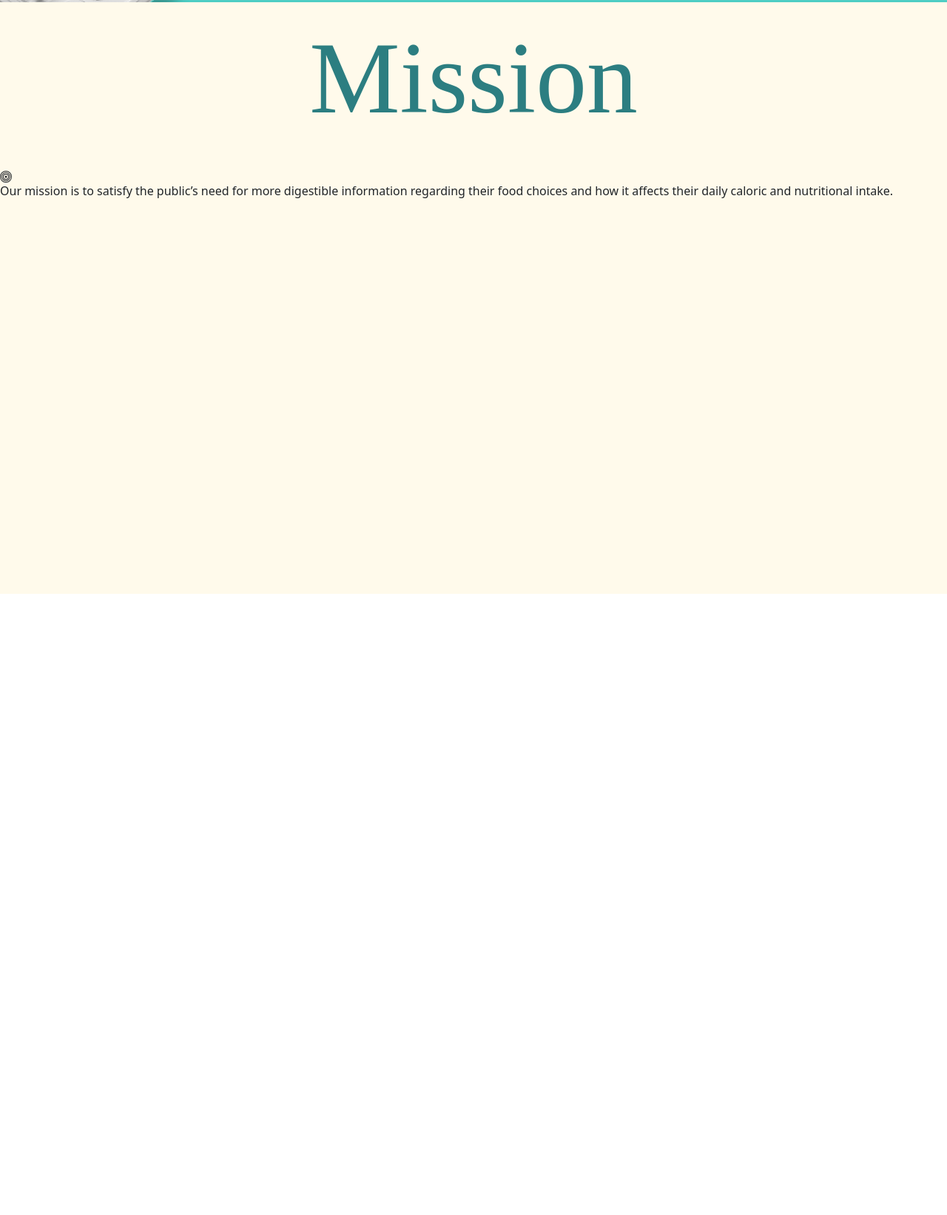
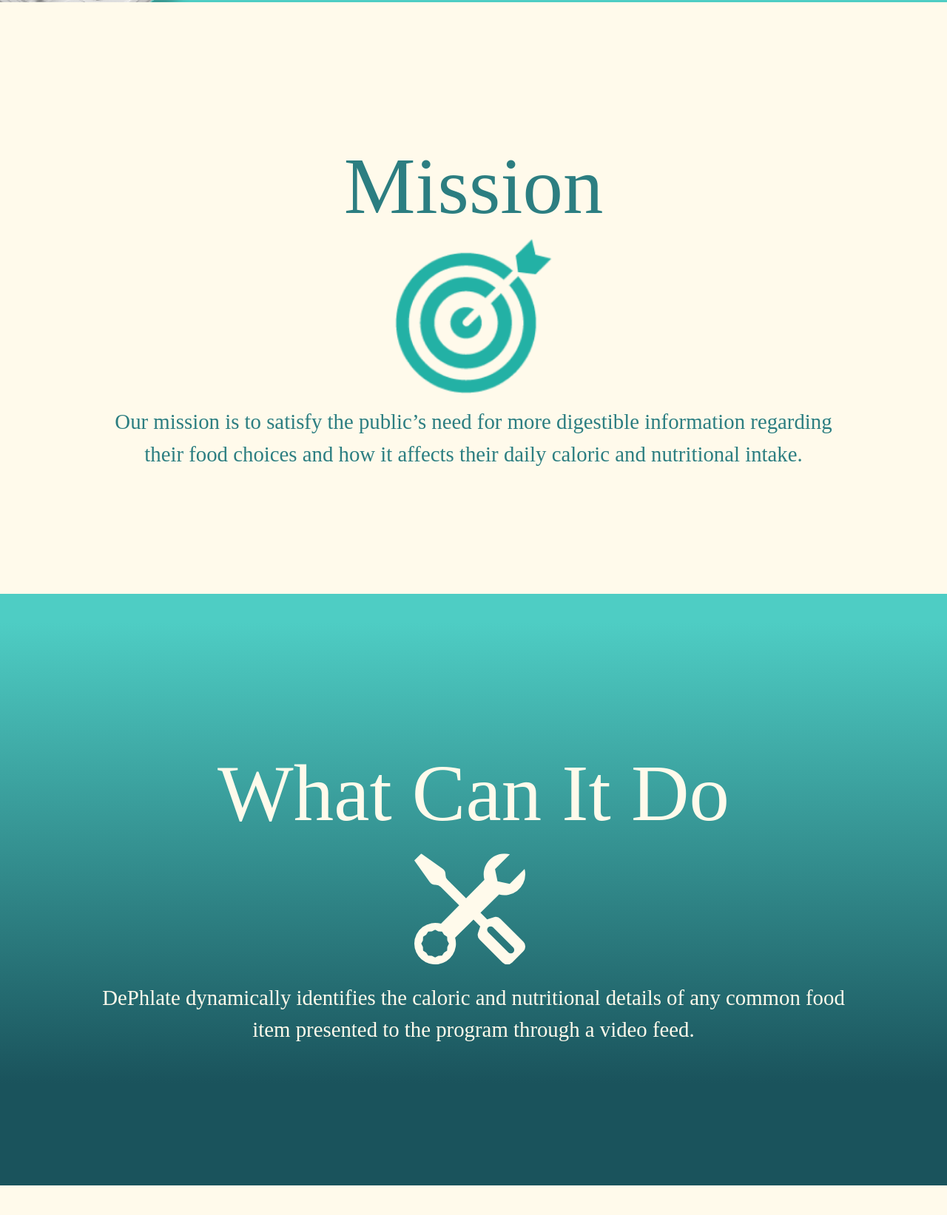
Before and after one commit to Dragorific/DePhlate_Capstone, a plain HTML site: page landing_page/index.html in a window 1280 px wide. Shown: the part 797-2440 px from the top of the page at 74% size. Before the commit the page ends 1600 px from the top, so only its background shows below. Drawn offline with nearby package versions, Linux system fonts and the light colour scheme; files that its build step writes are made by us from their sources; a script that the page names is missing; a web font is replaced by a local one.

Commit message:
added more stuff

```diff
--- a/landing_page/index.html
+++ b/landing_page/index.html
@@ -28,9 +28,9 @@
                 </button>
                 <div class="navbar-menu">
                     <ul class="dropdownList list-group list-group-flush">
-                        <li class="list-group-item"><a>Mission</a></li>
-                        <li class="list-group-item"><a>What Can It Do</a></li>
-                        <li class="list-group-item" style="border-bottom: none;"><a>Features</a></li>
+                        <li class="list-group-item"><a href="#mission-box">Mission</a></li>
+                        <li class="list-group-item"><a href="#what-box">What Can It Do</a></li>
+                        <li class="list-group-item" style="border-bottom: none;"><a href="#features-box">Features</a></li>
                     </ul>
                 </div>
             </nav>
@@ -57,16 +57,48 @@
 
             </div>
 
-            <div class="mission-box">
-                <p>Mission</p>
-                <svg xmlns="http://www.w3.org/2000/svg" width="16" height="16" fill="currentColor" class="bi bi-bullseye" viewBox="0 0 16 16">
-                    <path d="M8 15A7 7 0 1 1 8 1a7 7 0 0 1 0 14zm0 1A8 8 0 1 0 8 0a8 8 0 0 0 0 16z"/>
-                    <path d="M8 13A5 5 0 1 1 8 3a5 5 0 0 1 0 10zm0 1A6 6 0 1 0 8 2a6 6 0 0 0 0 12z"/>
-                    <path d="M8 11a3 3 0 1 1 0-6 3 3 0 0 1 0 6zm0 1a4 4 0 1 0 0-8 4 4 0 0 0 0 8z"/>
-                    <path d="M9.5 8a1.5 1.5 0 1 1-3 0 1.5 1.5 0 0 1 3 0z"/>
-                </svg>
-                <h6>Our mission is to satisfy the public’s need for more digestible information regarding their food choices and how it affects their daily caloric and nutritional intake.</h3>
+            <div id="mission-box">
+                <div class="section position-absolute top-50 start-0 translate-middle-y">
+                    <p class="header text-center">Mission</p>
+                    <img src="img/mission.png">
+                    <div class="txt">
+                        <p class="text-center description">
+                            Our mission is to satisfy the public’s need for more digestible information regarding their food choices and how it affects their daily caloric and nutritional intake.
+                        </p>
+                    </div>
+                </div>
             </div>
+
+            <div id="what-box">
+                <div class="section position-absolute top-50 start-0 translate-middle-y">
+                    <p class="header text-center">What Can It Do</p>
+                    <!-- <img src="img/mission.png"> -->
+                    <svg xmlns="http://www.w3.org/2000/svg" width="150" height="150" fill="#FFFAEB" class="bi bi-tools" viewBox="0 0 16 16">
+                        <path d="M1 0 0 1l2.2 3.081a1 1 0 0 0 .815.419h.07a1 1 0 0 1 .708.293l2.675 2.675-2.617 2.654A3.003 3.003 0 0 0 0 13a3 3 0 1 0 5.878-.851l2.654-2.617.968.968-.305.914a1 1 0 0 0 .242 1.023l3.27 3.27a.997.997 0 0 0 1.414 0l1.586-1.586a.997.997 0 0 0 0-1.414l-3.27-3.27a1 1 0 0 0-1.023-.242L10.5 9.5l-.96-.96 2.68-2.643A3.005 3.005 0 0 0 16 3c0-.269-.035-.53-.102-.777l-2.14 2.141L12 4l-.364-1.757L13.777.102a3 3 0 0 0-3.675 3.68L7.462 6.46 4.793 3.793a1 1 0 0 1-.293-.707v-.071a1 1 0 0 0-.419-.814L1 0Zm9.646 10.646a.5.5 0 0 1 .708 0l2.914 2.915a.5.5 0 0 1-.707.707l-2.915-2.914a.5.5 0 0 1 0-.708ZM3 11l.471.242.529.026.287.445.445.287.026.529L5 13l-.242.471-.026.529-.445.287-.287.445-.529.026L3 15l-.471-.242L2 14.732l-.287-.445L1.268 14l-.026-.529L1 13l.242-.471.026-.529.445-.287.287-.445.529-.026L3 11Z"/>
+                      </svg>
+                    <div class="txt">
+                        <p class="text-center description">
+                            DePhlate dynamically identifies the caloric and nutritional details of any common food item presented to the program through a video feed.
+                        </p>
+                    </div>
+                </div>
+            </div>
+
+            <div id="features-box">
+                <div class="section position-absolute top-50 start-0 translate-middle-y">
+                    <p class="header text-center">Features</p>
+                    <img src="img/checklist.png">
+                    <div class="txt">
+                        <ul>
+                            <li>Food Identification</li>
+                            <li>Calorie Tracking</li>
+                            <li>Nutritional Information</li>
+                            <li>Personalized Health Advice</li>
+                        </ul>
+                    </div>
+                </div>
+            </div>
+
 
         </div>
 
--- a/landing_page/style.scss
+++ b/landing_page/style.scss
@@ -16,6 +16,10 @@
             transition: height 500ms ease;
             .dropdownList{
                 display: none;
+                a{
+                    text-decoration: none;
+                    color: #FFFAEB;
+                }
                 .list-group-item{
                     background-color: #2c7e81;
                     border-bottom: 1.5px solid rgba(0, 0, 0, 0.125);
@@ -107,14 +111,90 @@
 
     }
 
-    .mission-box{
+    #mission-box{
         height: 100vh;
         background-color: #FFFAEB;
-        p{
+        position: relative;
+
+        .header{
             font-family: 'Baumans';
-            font-size: calc(3rem + 7vw);
+            // font-size: calc(3rem + 7vw);
+            font-size: calc(2rem + 6vw);
             color: #2c7e81;
-            text-align: center;
+            margin: 0 0 24px 0;
+        }
+        img{
+            width: calc(180px + 10vw);
+            margin: -35px calc(50% - (180px + 10vw)/2) 16px;
+        }
+        .txt{
+            margin: 0 10vw;
+            .description{
+                color: #2c7e81;
+                font-family: 'Koh Santepheap';
+                font-size: calc(1rem + 1vw);
+                margin: 0;
+            }
         }
     }
+
+    #what-box{
+        height: 100vh;
+        background: linear-gradient(180deg, #4ECDC4 4.8%, #1A535C 82.81%);
+        position: relative;
+
+        .header{
+            font-family: 'Baumans';
+            font-size: calc(2rem + 6vw);
+            color: #FFFAEB;
+            margin: 0;
+        }
+        svg{
+            margin: 0 calc(50% - 80px);
+        }
+        .txt{
+            margin: 0 10vw;
+            .description{
+                color: #FFFAEB;
+                font-family: 'Koh Santepheap';
+                font-size: calc(1rem + 1vw);
+                margin: 24px 0 0 0;
+            }
+        }
+    }
+
+    #features-box{
+        height: 100vh;
+        background-color: #FFFAEB;
+        position: relative;
+        .section{
+            width: 100%;
+            .header{
+                font-family: 'Baumans';
+                // font-size: calc(3rem + 7vw);
+                font-size: calc(2rem + 6vw);
+                color: #2c7e81;
+                margin: 0 0 24px 0;
+            }
+            img{
+                width: calc(120px + 10vw);
+                margin: -35px calc(50% - (120px + 10vw)/2) 16px;
+            }
+            .txt{
+                margin: 0 10vw;
+                ul{
+                    text-align: center;
+                    list-style-position: inside;
+                    padding: 0;
+                    li{
+                        color: #2c7e81;
+                        font-family: 'Koh Santepheap';
+                        font-size: calc(1rem + 1vw);
+                        margin: 0;
+                    }
+                }
+            }
+        }
+    }
+
 }
```
Also changed, not shown: landing_page/img/checklist.png (added), landing_page/img/mission.png (added), landing_page/style.css (deleted), landing_page/test.js (deleted), 1 other file.
